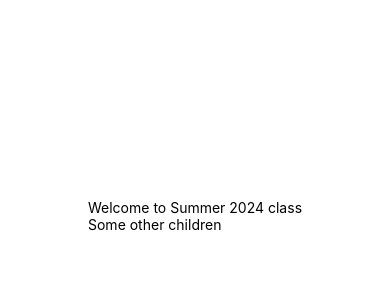
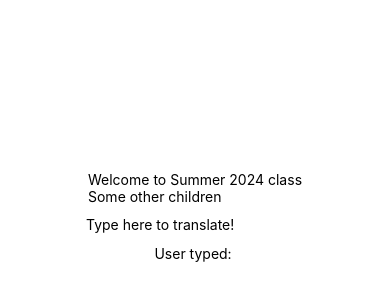
Before and after one commit to oiat11/summer2024, a React Native app: screen / in a window 390 px wide. Shown: the part 206-506 px from the top of the page. Built offline with nearby package versions, Linux system fonts and the light colour scheme.

Commit message:
added a text input and use state to app.js

```diff
--- a/App.js
+++ b/App.js
@@ -1,14 +1,24 @@
+import React, { useState } from 'react';
 import { StatusBar } from 'expo-status-bar';
-import { StyleSheet, Text, View } from 'react-native';
+import { StyleSheet, Text, TextInput, View } from 'react-native';
 import Header from './Components/Header';
 
 export default function App() {
   const appName = 'Summer 2024 class';
+  const [text, setText] = useState('');
+
   return (
     <View style={styles.container}>
       <Header appName={appName} theme = 'dark'>
         <Text>Some other children</Text>
       </Header>
+      <TextInput
+        style={{ height: 40}}
+        placeholder="Type here to translate!"
+        onChangeText={text => setText(text)}
+        value={text}
+        />
+      <Text>User typed: {text}</Text>
       <StatusBar style="auto" />
     </View>
   );
```
